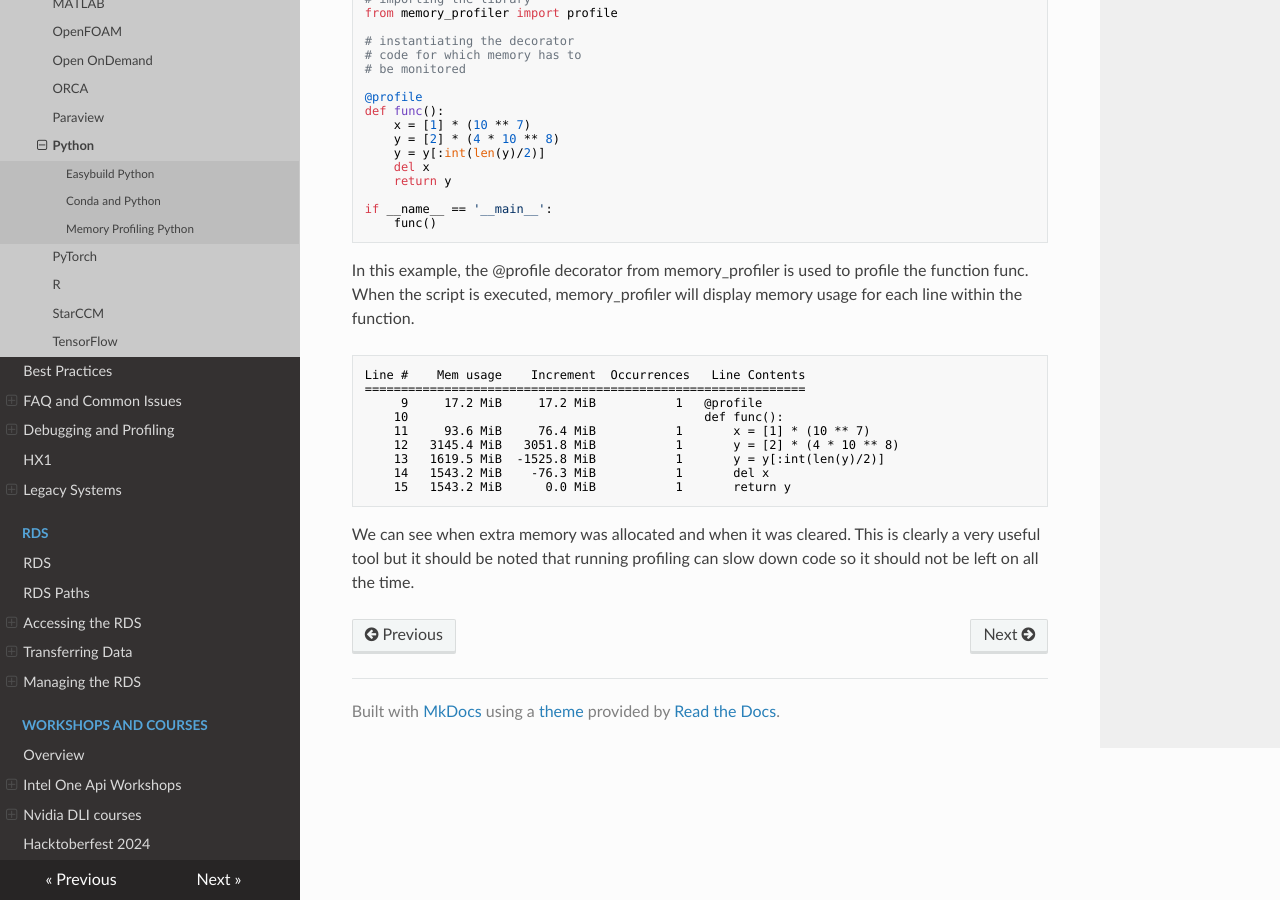
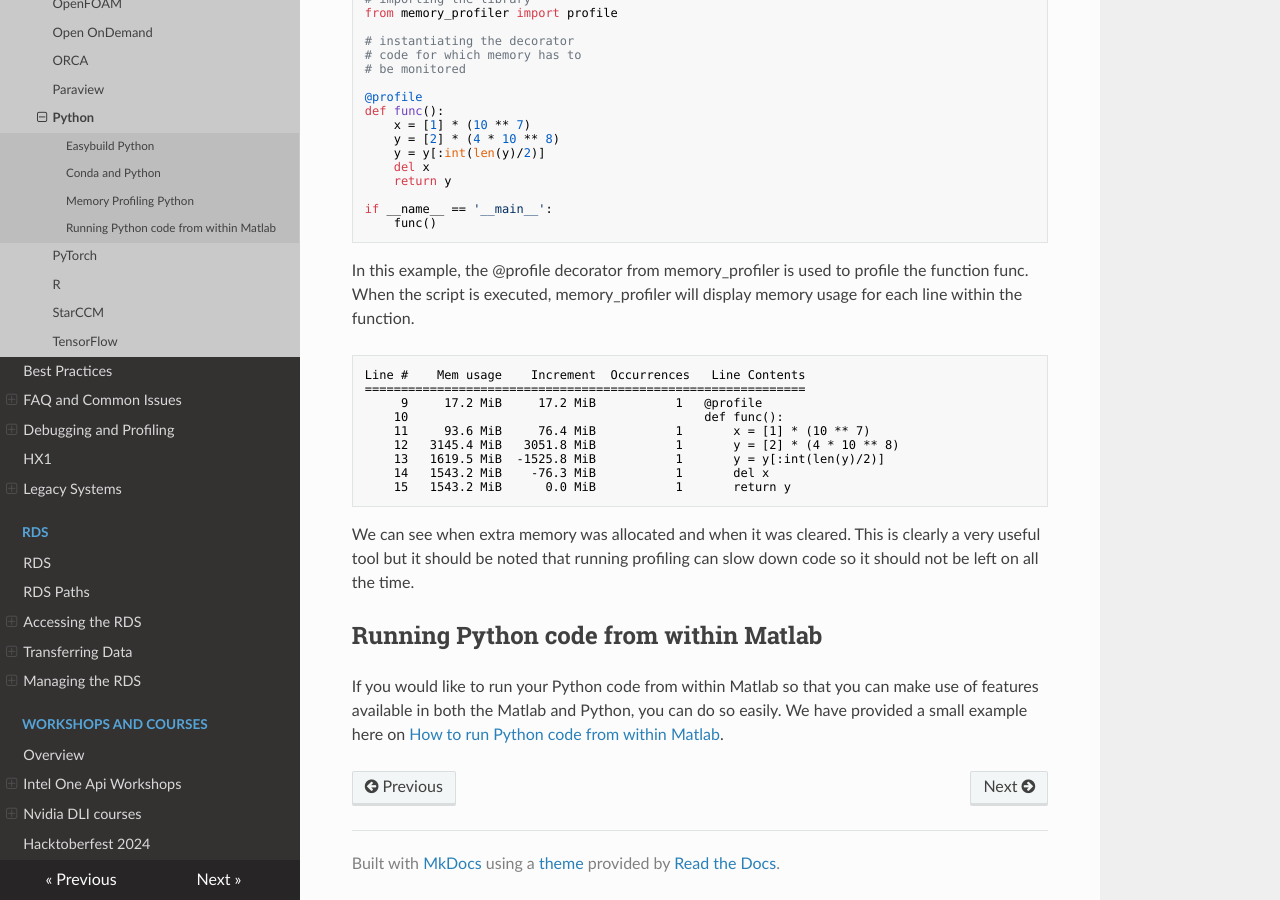
Before and after one commit to ImperialCollegeLondon/icl-rcs-user-guide, an MkDocs documentation site: the page built from docs/hpc/applications/guides/python.md, in a window 1280 px wide and 900 px high, scrolled down 3326 px. Built offline with MkDocs 1.6.1, drawn with Linux system fonts in a browser that asks for light colours; nearby versions of some CDN libraries.

Commit message:
Added details on how to run py code from matlab in the Python section

````diff
--- a/docs/hpc/applications/guides/python.md
+++ b/docs/hpc/applications/guides/python.md
@@ -151,3 +151,7 @@ Line #    Mem usage    Increment  Occurrences   Line Contents
 ```
 
 We can see when extra memory was allocated and when it was cleared. This is clearly a very useful tool but it should be noted that running profiling can slow down code so it should not be left on all the time.
+
+## Running Python code from within Matlab
+
+If you would like to run your Python code from within Matlab so that you can make use of features available in both the Matlab and Python, you can do so easily. We have provided a small example here on [How to run Python code from within Matlab](./matlab.md#running-python-code-from-within-matlab).
````
Also changed, not shown: docs/hpc/applications/guides/matlab.md (+1 -1 lines).
